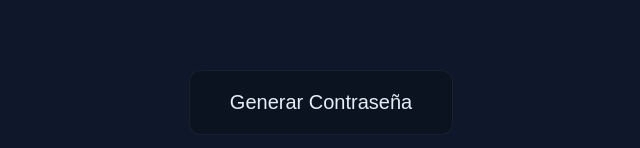
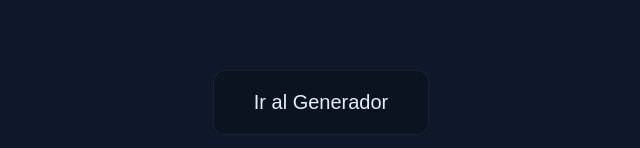
Before and after one commit to panekee/EasyLock, a plain HTML site: page index.html in a window 1280 px wide. Shown: the part 298-446 px from the top of the page, 319-959 px from the left. Drawn offline with Linux system fonts and the light colour scheme.

Commit message:
Update index.html

```diff
--- a/index.html
+++ b/index.html
@@ -2,7 +2,7 @@
 <html lang="es">
 <head>
   <meta charset="utf-8" />
-  <title>Botón fácil de recordar</title>
+  <title>Ir al Generador</title>
   <style>
     body {
       margin: 0;
@@ -29,6 +29,8 @@
   </style>
 </head>
 <body>
-  <button onclick="alert('¡Botón clickeado!')">Generar Contraseña</button>
+  <button onclick="window.location.href='contraseñas-faciles-de-recordar/index.html';">
+    Ir al Generador
+  </button>
 </body>
 </html>
```
